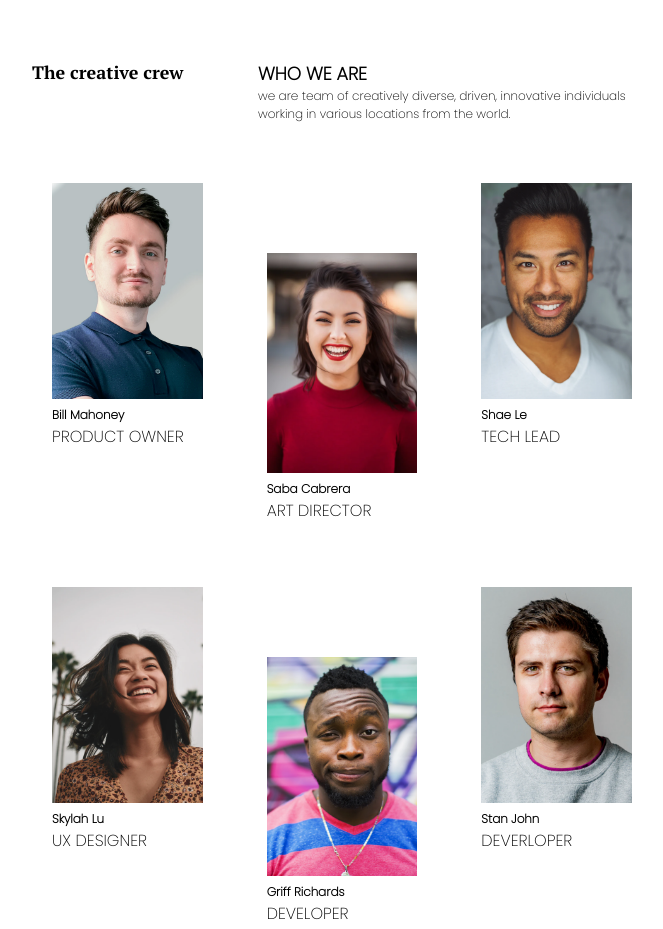
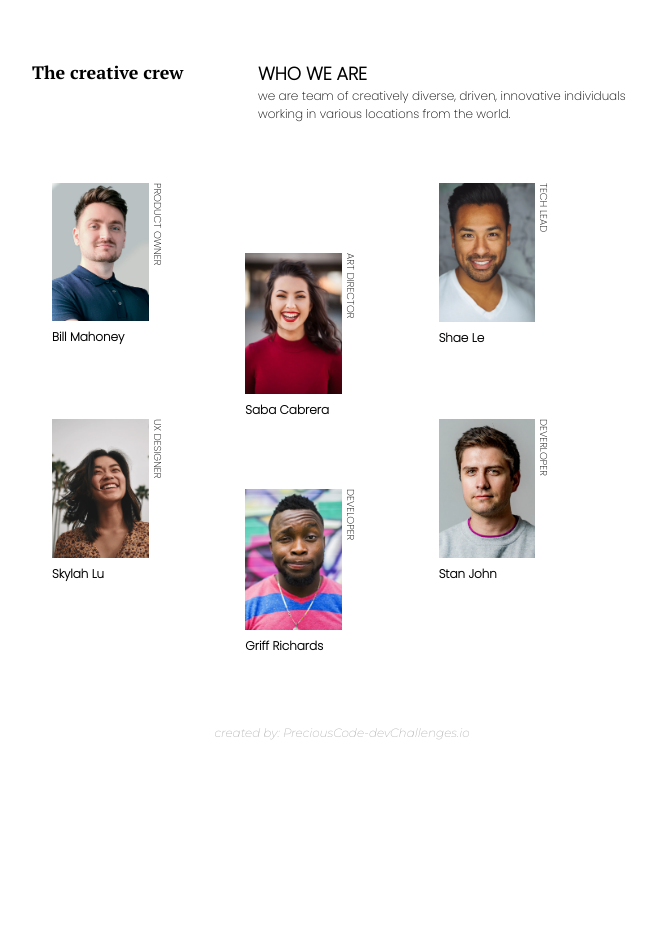
Before and after one commit to precious654/my-team-page-challenge, a plain HTML site: page index.html in a window 1280 px wide. Shown: the top 929 px of the page, without its empty margins (298-961 px from the left). After the commit the page ends 800 px from the top, so only its background shows below. Drawn offline with Linux system fonts and the light colour scheme.

Commit message:
final product

```diff
--- a/index.html
+++ b/index.html
@@ -28,37 +28,61 @@
       <div class="image-1">
           <img src="photo1.png" alt="an image">
           <h1>Bill Mahoney</h1>
+      </div>
+      <div class="role">
+        <div class="role-1">
           <p>PRODUCT OWNER</p>
+        </div>
       </div>
 
       <div class="image-2">
           <img src="photo2.png" alt="an image">
           <h1>Saba Cabrera</h1>
+      </div>
+      <div class="role">
+        <div class="role-2">
           <p>ART DIRECTOR</p>
+        </div>
       </div>
 
       <div class="image-3">
         <img src="photo3.png" alt="an image">
         <h1>Shae Le</h1>
-        <p>TECH LEAD</p>
+      </div>
+      <div class="role">
+        <div class="role-3">
+          <p>TECH LEAD</p>
+        </div>
       </div>
 
       <div class="image-4">
         <img src="photo4.png" alt="an image">
         <h1>Skylah Lu</h1>
-        <p>UX DESIGNER</p>
+      </div>
+      <div class="role">
+        <div class="role-4">
+          <p>UX DESIGNER</p>
+        </div>
       </div>
 
       <div class="image-5">
         <img src="photo5.png" alt="an image">
         <h1>Griff Richards</h1>
-        <p>DEVELOPER</p>
+      </div>
+      <div class="role">
+        <div class="role-5">
+          <p>DEVELOPER</p>
+        </div>
       </div>
 
       <div class="image-6">
         <img src="photo6.png" alt="an image">
         <h1>Stan John</h1>
-        <p>DEVERLOPER</p>
+      </div>
+      <div class="role">
+        <div class="role-6">
+          <p>DEVERLOPER</p>
+        </div>
       </div>
       </div>
 
--- a/style.css
+++ b/style.css
@@ -13,8 +13,7 @@
 
   .container-2{
     display: grid;
-    grid-template-columns: 1fr 1fr 1fr;
-    grid-gap: 4em;
+    grid-template-columns: repeat(6, 1fr);
     margin-block-start: 40px;
     padding-inline-end: 350px;
     padding-inline-start: 350px;
@@ -39,14 +38,21 @@
     margin-inline-start: 310px;
   }
 
+  .role-2{
+    padding-inline-start: 70px;
+  }
+
+  .role-5{
+      padding-inline-start: 70px;
+  }
+
 }
 
 @media (max-width: 919px) {
 
   .container-2{
     display: grid;
-    grid-template-columns: 1fr 1fr;
-    grid-gap: 2em;
+    grid-template-columns: repeat(4, 1fr);
     margin: 20px 15px;
   }
 
@@ -68,6 +74,18 @@
 
   .title{
     margin-block-end: 20px;
+  }
+
+  .role-2{
+    padding-inline-start: 70px;
+  }
+
+  .role-4{
+    padding-inline-start: 70px;
+  }
+
+  .role-6{
+    padding-inline-start: 70px;
   }
 
 }
@@ -108,6 +126,11 @@ body{
   font-size: 12px;
 }
 
+.role{
+   writing-mode: vertical-lr;
+   font-size: 10px;
+}
+
 .footer{
   font-size: 12px;
   color: #A9A9A9;
```
Also changed, not shown: my-team-page-desktop.png (added), 1 other file.
